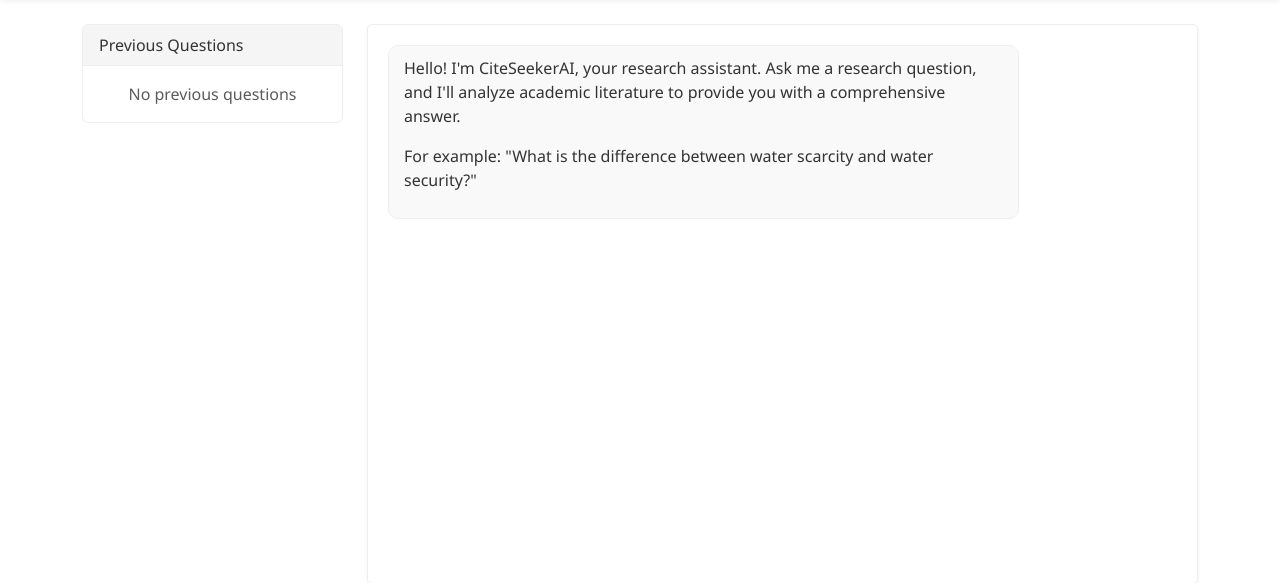
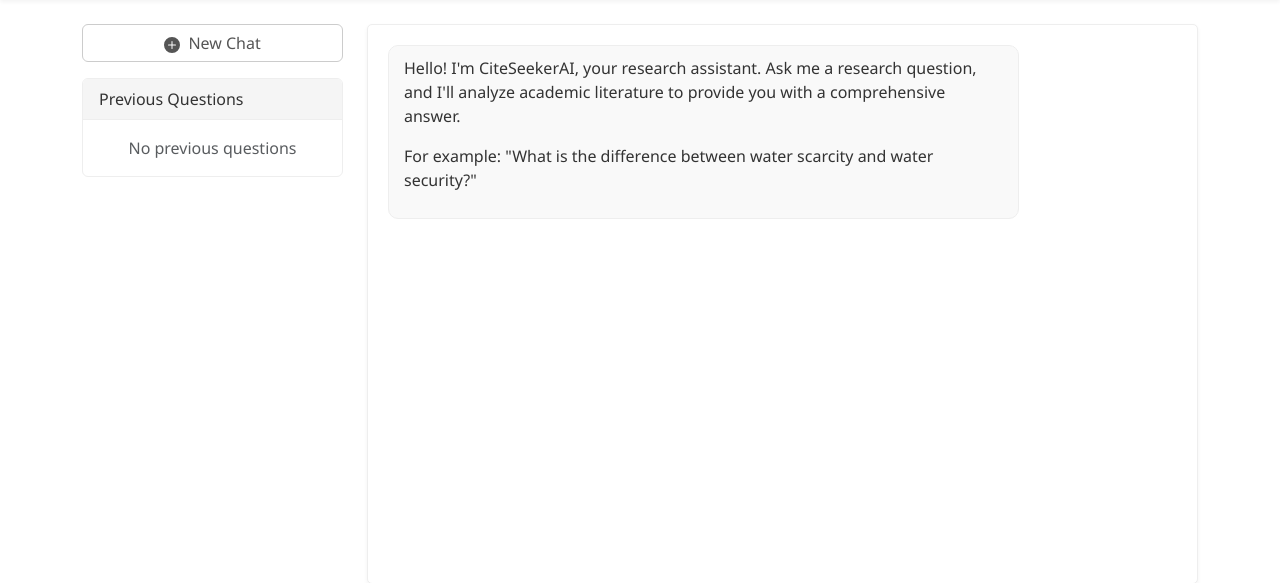
Before and after one commit to TBuskop/CiteSeekerAI, a Flask app: page / in a window 1280 px wide. Shown: the part 57-640 px from the top of the page. Run offline with Flask 3, Linux system fonts and the light colour scheme.

Commit message:
Add chat history feature and new chat button functionality; create history list template

```diff
--- a/src/web_interface/app.py
+++ b/src/web_interface/app.py
@@ -132,6 +132,18 @@ def index():
     )
     return render_template('index.html', chat_history=sorted_history)
 
+@app.route('/history_list')
+def history_list():
+    """Serves an HTML snippet of the chat history list."""
+    sorted_history = OrderedDict(
+        sorted(
+            chat_history.items(),
+            key=lambda item: item[1]["timestamp"],
+            reverse=True
+        )
+    )
+    return render_template('_history_list.html', chat_history=sorted_history)
+
 @app.route('/ask', methods=['POST'])
 def ask_question():
     """Handle new research questions"""
@@ -252,10 +264,16 @@ def process_abstract_search(job_id, query):
             # Try to count rows in the CSV
             try:
                 with open(latest_csv, 'r', encoding='utf-8') as f:
-                    count = sum(1 for _ in f) - 1
+                    count = sum(1 for _ in f) - 1 # -1 for header
                 processing_jobs[job_id]["count"] = count
-            except:
+                update_web_progress(f"Abstract collection completed! Found {count} abstracts. File: {os.path.basename(latest_csv)}")
+            except Exception as e_count:
+                print(f"Could not count rows in {latest_csv}: {e_count}")
+                update_web_progress(f"Abstract collection completed! File: {os.path.basename(latest_csv)}")
                 pass
+        else:
+            update_web_progress("Abstract collection completed! No CSV file found to report details.")
+
     except Exception as e:
         processing_jobs[job_id]["status"] = "Error"
         processing_jobs[job_id]["error"] = str(e)
--- a/src/web_interface/static/js/chat.js
+++ b/src/web_interface/static/js/chat.js
@@ -10,6 +10,7 @@ document.addEventListener('DOMContentLoaded', function() {
     const statusContainer = document.getElementById('status-container');
     const statusText = document.getElementById('status-text');
     const progressBar = document.getElementById('progress-bar');
+    const newChatBtn = document.getElementById('new-chat-btn'); // Added
     // const historyItems = document.querySelectorAll('.history-item'); // Will be handled by updateHistoryList
 
     // Variables
@@ -72,6 +73,26 @@ document.addEventListener('DOMContentLoaded', function() {
     }
     // Initial attachment
     attachHistoryEventListeners();
+
+    // New Chat button functionality
+    if (newChatBtn) {
+        newChatBtn.addEventListener('click', function() {
+            if (chatContainer) {
+                chatContainer.innerHTML = ''; // Clear chat area
+                // Add default greeting message
+                addMessage('assistant', "Hello! I'm CiteSeekerAI, your research assistant. Ask me a research question, and I'll analyze academic literature to provide you with a comprehensive answer.\n\nFor example: \"What is the difference between water scarcity and water security?\"");
+            }
+            currentJobId = null; // Reset current job ID
+            if (statusContainer) statusContainer.classList.add('d-none'); // Hide status
+            if (progressBar) {
+                progressBar.style.width = '0%'; // Reset progress bar
+                progressBar.classList.remove('bg-danger');
+            }
+            resetForm(); // Reset the input form
+            questionInput.value = ''; // Clear the question input field
+            // Optionally, deselect any active history item visually if you implement such styling
+        });
+    }
 
 
     // Submit question form
--- a/src/web_interface/templates/index.html
+++ b/src/web_interface/templates/index.html
@@ -28,6 +28,14 @@
     <div class="container">
         <div class="row">
             <div class="col-md-3">
+                <div class="mb-3">
+                    <button class="btn btn-outline-secondary w-100" id="new-chat-btn">
+                        <svg xmlns="http://www.w3.org/2000/svg" width="16" height="16" fill="currentColor" class="bi bi-plus-circle-fill me-1" viewBox="0 0 16 16">
+                            <path d="M16 8A8 8 0 1 1 0 8a8 8 0 0 1 16 0zM8.5 4.5a.5.5 0 0 0-1 0v3h-3a.5.5 0 0 0 0 1h3v3a.5.5 0 0 0 1 0v-3h3a.5.5 0 0 0 0-1h-3v-3z"/>
+                        </svg>
+                        New Chat
+                    </button>
+                </div>
                 <div class="card mb-4">
                     <div class="card-header">
                         Previous Questions
```
Also changed, not shown: src/web_interface/templates/_history_list.html (added, +12 -0 lines).
